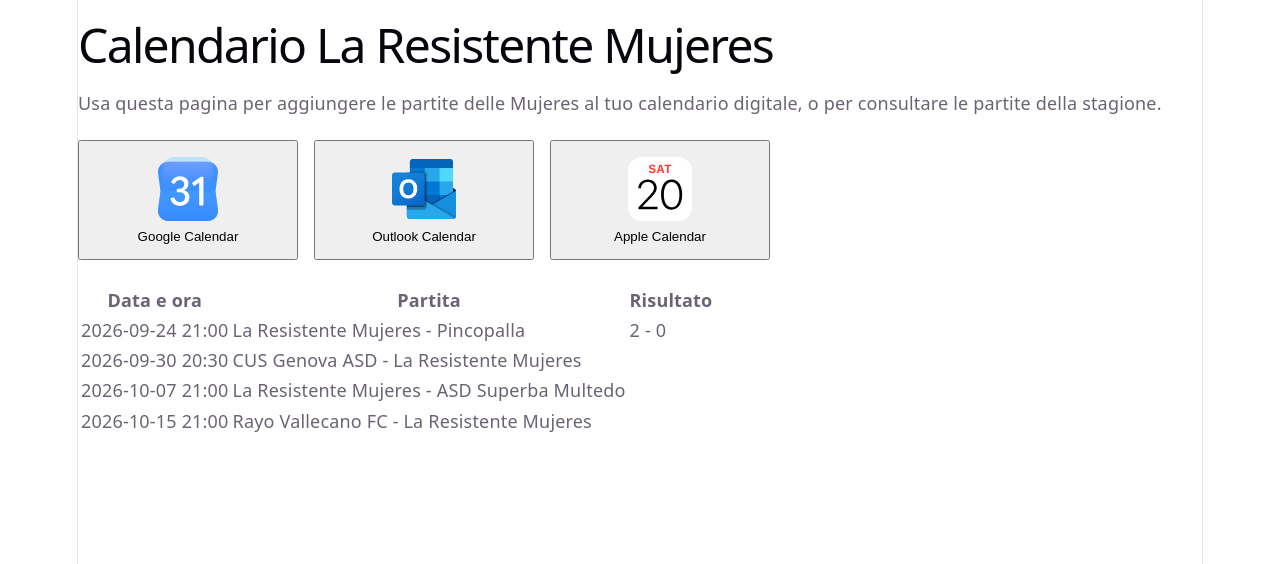
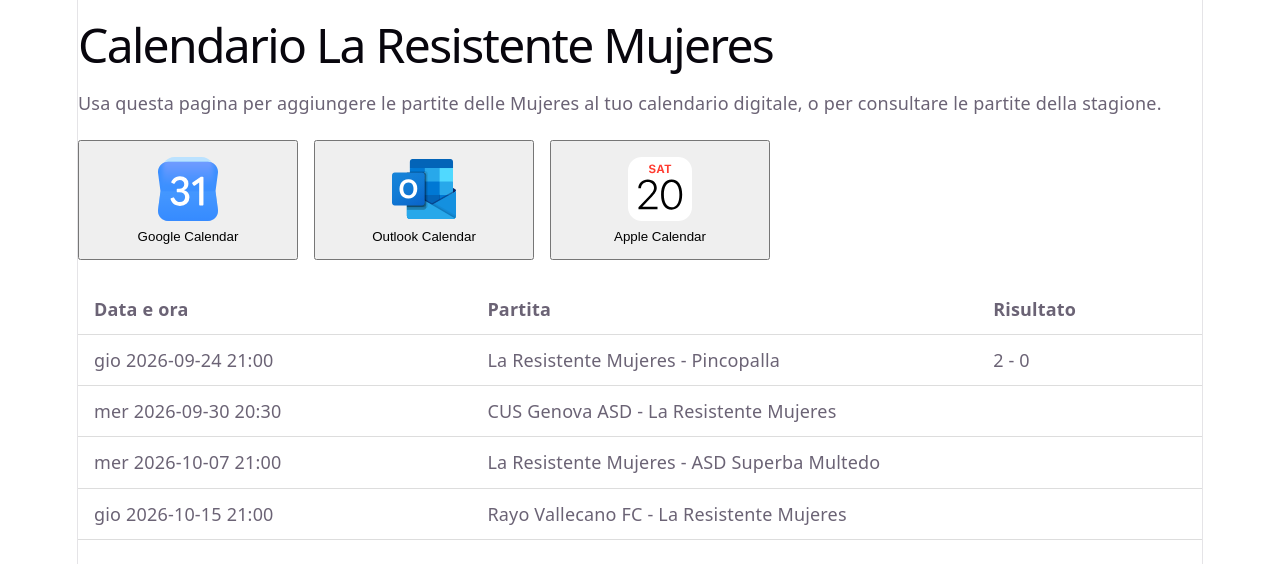
Before and after one commit to ariannacerboncini/ariannacerboncini.github.io, a React (Vite) app in the folder calendar-mujeres/: page / in a window 1280 px wide. Shown: the top 564 px of the page. Built offline with nearby package versions, Linux system fonts and the light colour scheme.

Commit message:
Perfezionati i componenti e caricati loghi di prova, impostato mapping competizioni

```diff
--- a/calendar-mujeres/src/App.tsx
+++ b/calendar-mujeres/src/App.tsx
@@ -1,6 +1,6 @@
 import './App.css'
 import { CalendarButtonList } from './components/CalendarButtonList/CalendarButtonList'
-import { MatchList } from './components/MatchList'
+import { MatchList } from './components/MatchList/MatchList'
 import partite from './data/partite.json'
 
 function App() {
--- a/calendar-mujeres/src/components/CalendarButtonList/CalendarButtonList.tsx
+++ b/calendar-mujeres/src/components/CalendarButtonList/CalendarButtonList.tsx
@@ -1,4 +1,4 @@
-import './CalendarButtonList.css'
+import './CalendarButtonList.css';
 import { calendarApps } from "./calendar-apps";
 
 type CalendarButtonListProps = {
--- a/calendar-mujeres/src/components/MatchList.tsx
+++ /dev/null
@@ -1,31 +0,0 @@
-import type { Partita } from "../types/partita";
-
-type MatchListProps = {
-    partite: Partita[];
-}
-
-export function MatchList({ partite }: MatchListProps) {
-
-    return (
-        <table>
-            <thead>
-                <tr>
-                    <th>Data e ora</th>
-                    <th>Partita</th>
-                    <th>Risultato</th>
-                </tr>
-            </thead>
-
-            <tbody>
-                {partite.map((partita) => (
-                    <tr>
-                        {/* inserire giorno della settimana partita */}
-                        <td>{partita.data} {partita.ora}</td>
-                        <td>{/* inserire mapping competizione (descrizione) */}{partita.squadraCasa} - {partita.squadraTrasferta}</td>
-                        <td>{partita.risultato ? (`${partita.risultato.casa} - ${partita.risultato.trasferta}`) : '' }</td>
-                    </tr>
-                ))}
-            </tbody>
-        </table>
-    );
-}
--- /dev/null
+++ b/calendar-mujeres/src/components/MatchList/MatchList.css
@@ -0,0 +1,30 @@
+.match-table {
+    width: 100%;
+    border-collapse: collapse;
+}
+
+.match-table th,
+.match-table td {
+    padding: 12px 16px;
+    text-align: left;
+}
+
+.match-table tr {
+    border-bottom: 1px solid #ddd;
+}
+
+/* .match-table tbody tr:nth-child(even) {
+    background-color: #f5f5f5;
+} */
+
+.match-table .date-column {
+    width: 35%;
+}
+
+.match-table .match-column {
+    width: 45%;
+}
+
+.match-table .score-column {
+    width: 20%;
+}
--- /dev/null
+++ b/calendar-mujeres/src/components/MatchList/MatchList.tsx
@@ -0,0 +1,55 @@
+import './MatchList.css';
+import type { Partita } from "../../types/partita";
+
+type MatchListProps = {
+    partite: Partita[];
+}
+
+export function MatchList({ partite }: MatchListProps) {
+
+    const getWeekday = (dateString: string) => {
+        const date = new Date(`${dateString}T00:00:00`);
+        return date.toLocaleDateString("it-IT", {
+            weekday: 'short'
+        });
+    };
+
+    const getMatchType = (description: string) => {
+        if (description.startsWith("Amichevole")) {
+            return "friendly";
+        }
+
+        if (description.startsWith("Campionato UISP")) {
+            return "league";
+        }
+
+        if (description.startsWith("Coppa")) {
+            return "cup";
+        }
+
+        return "other";
+    };
+
+
+    return (
+        <table className="match-table">
+            <thead>
+                <tr>
+                    <th className="date-column">Data e ora</th>
+                    <th className="match-column">Partita</th>
+                    <th className="score-column">Risultato</th>
+                </tr>
+            </thead>
+
+            <tbody>
+                {partite.map((partita) => (
+                    <tr>
+                        <td>{getWeekday(partita.data)} {partita.data} {partita.ora}</td>
+                        <td>{/* inserire mapping competizione (descrizione) */}{partita.squadraCasa} - {partita.squadraTrasferta}</td>
+                        <td>{partita.risultato ? (`${partita.risultato.casa} - ${partita.risultato.trasferta}`) : ''}</td>
+                    </tr>
+                ))}
+            </tbody>
+        </table>
+    );
+}
```
Also changed, not shown: calendar-mujeres/src/assets/Logo_UISP.png (added), calendar-mujeres/src/assets/output-onlinepngtools.png (added).
